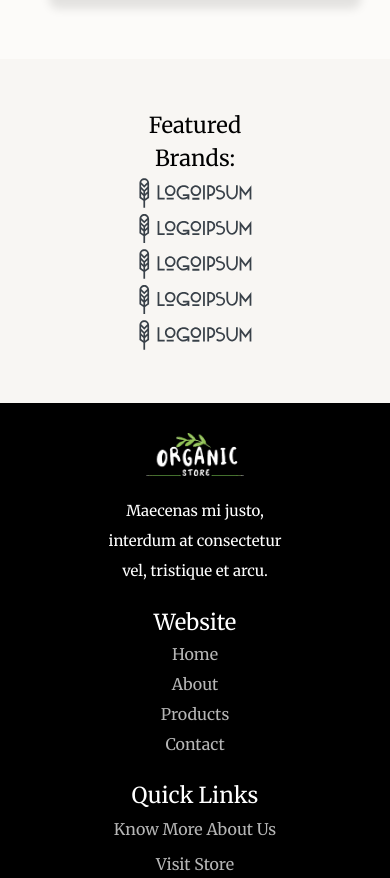
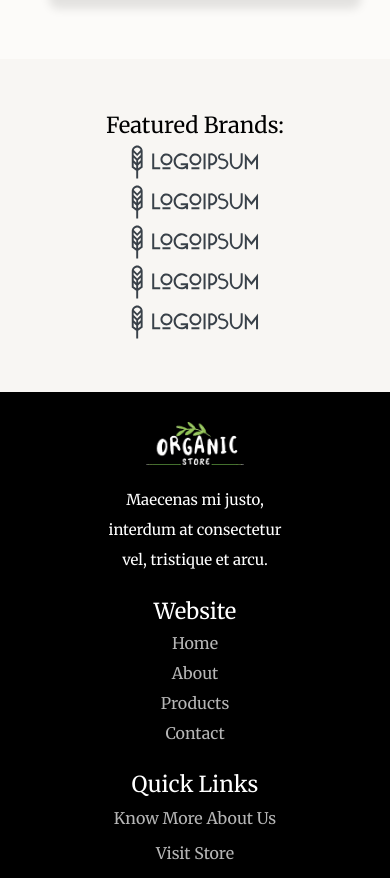
Before and after one commit to okwoducynthia/Organic-store, a React (Vite) app: page / in a window 390 px wide. Shown: the part 7353-8231 px from the top of the page. Built offline with nearby package versions, Linux system fonts and the light colour scheme; a web font is replaced by a local one.

Commit message:
centering brand section logos

```diff
--- a/src/Components/Home/Home.css
+++ b/src/Components/Home/Home.css
@@ -395,7 +395,6 @@
   border-radius: 9px;
   align-content: center;
   justify-items: center;
-  /* text-align: center; */
 }
 .customers-sub-container div:nth-of-type(1) {
   height: 350px;
@@ -748,9 +747,12 @@
     padding-bottom: 50px;
   }
   .brand-container div {
-    width: 30%;
+    width: 80%;
+    margin: auto;
     text-align: center;
-    justify-items: center;
+  }
+  .brand-container div img {
+    margin: auto;
   }
   .footer-container {
     flex-direction: column;
```
